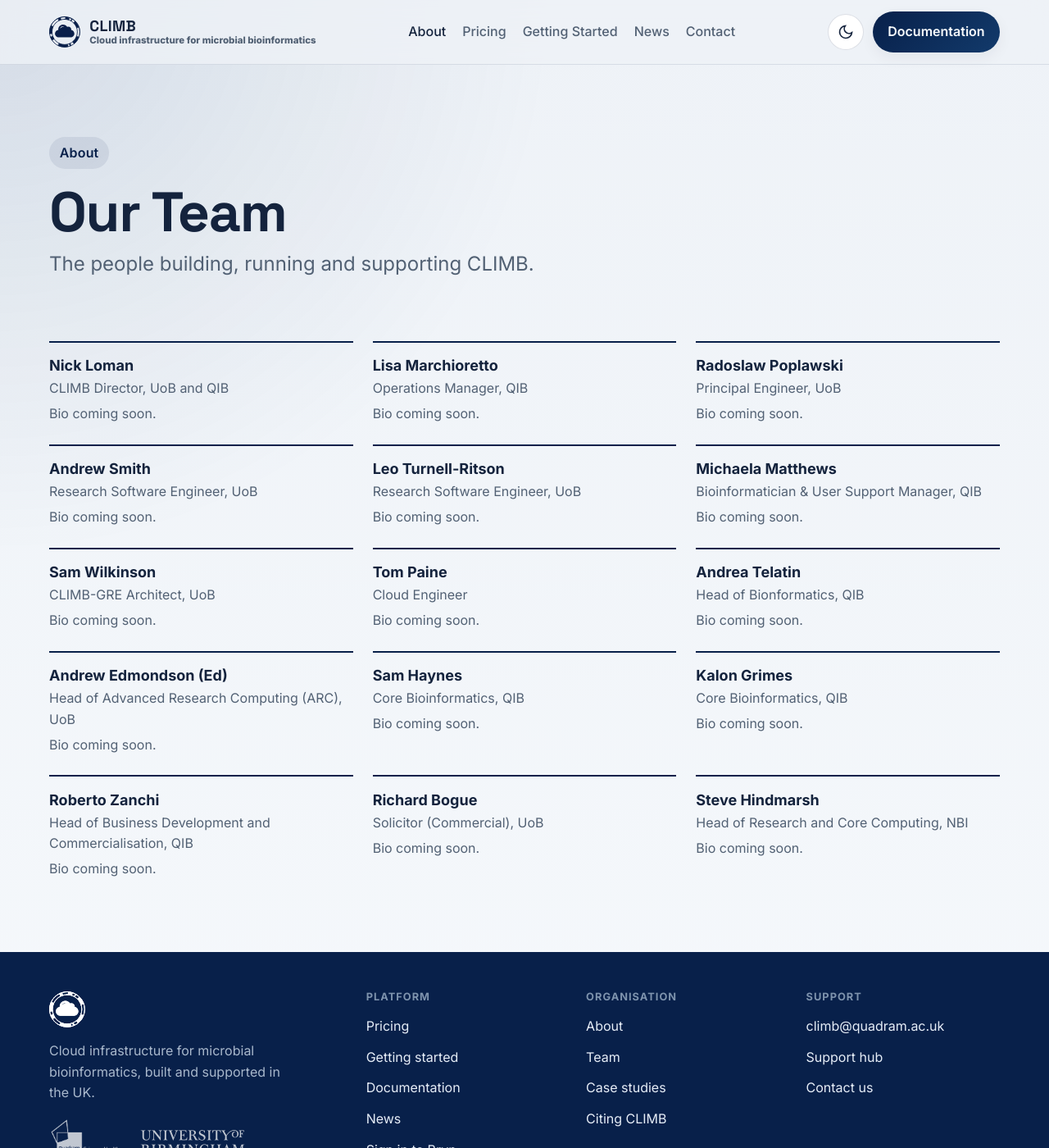
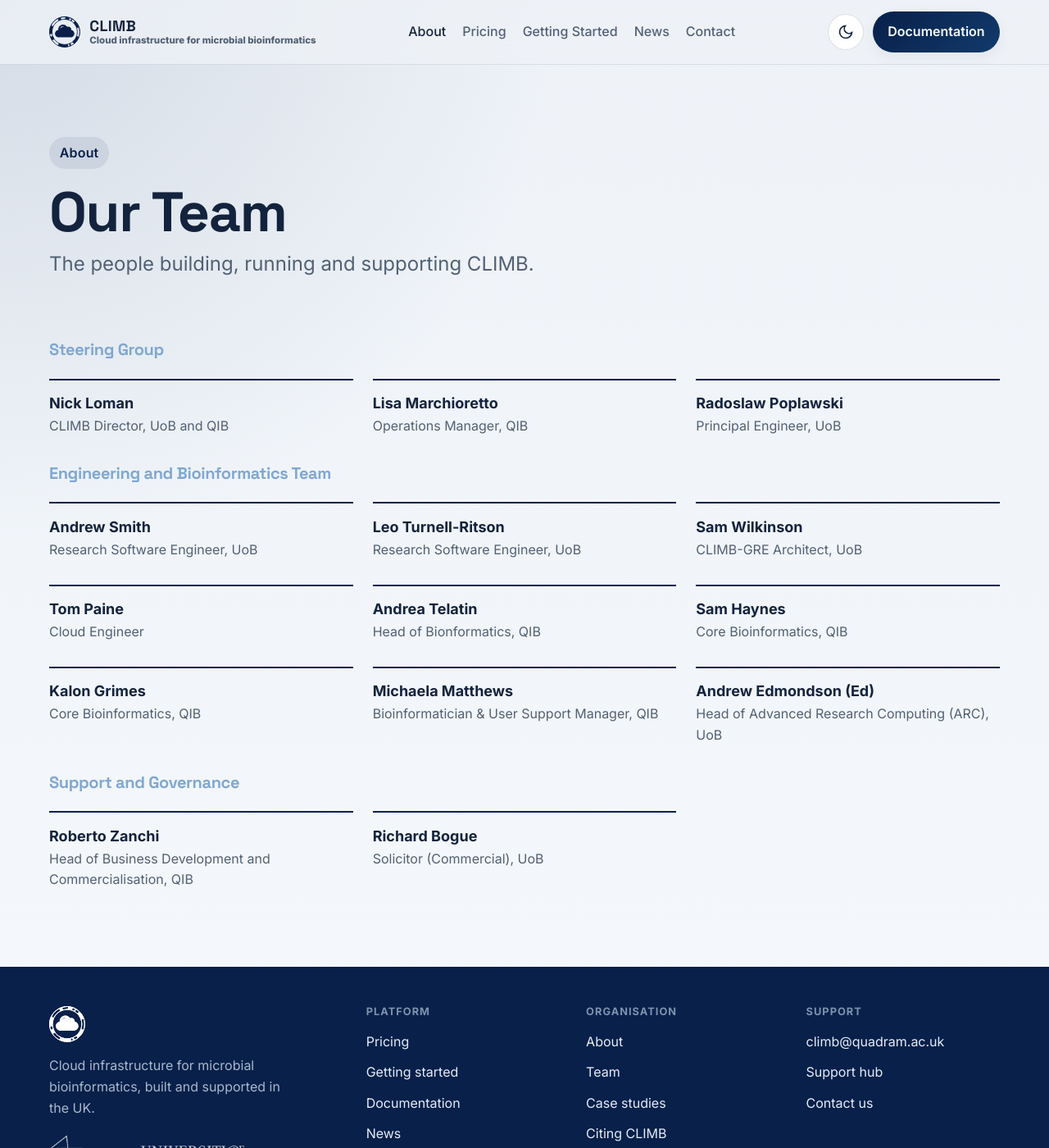
Before and after one commit to MRC-CLIMB/website, a Jekyll site: the page built from about/team.md, in a window 1280 px wide and 1400 px high. Shown: the whole window at 82% size. Built offline with Jekyll 4.4.1, drawn with Linux system fonts in a browser that asks for light colours.

Commit message:
Andrea: structured team membership

```diff
--- a/about/team.md
+++ b/about/team.md
@@ -12,80 +12,87 @@
   delete this comment block. Source: 3_Team-profiles.docx.
 -->
 
+<h3 class="team-section">Steering Group</h3>
+
 <div class="people-grid">
   <div class="person">
     <div class="name">Nick Loman</div>
     <div class="role">CLIMB Director, UoB and QIB</div>
-    <p class="bio">Bio coming soon.</p>
+    <p class="bio"></p>
   </div>
   <div class="person">
     <div class="name">Lisa Marchioretto</div>
     <div class="role">Operations Manager, QIB</div>
-    <p class="bio">Bio coming soon.</p>
+    <p class="bio"></p>
   </div>
   <div class="person">
     <div class="name">Radoslaw Poplawski</div>
     <div class="role">Principal Engineer, UoB</div>
-    <p class="bio">Bio coming soon.</p>
+    <p class="bio"></p>
   </div>
+</div>
+
+<h3 class="team-section">Engineering and Bioinformatics Team</h3>
+
+<div class="people-grid">
   <div class="person">
     <div class="name">Andrew Smith</div>
     <div class="role">Research Software Engineer, UoB</div>
-    <p class="bio">Bio coming soon.</p>
+    <p class="bio"></p>
   </div>
   <div class="person">
     <div class="name">Leo Turnell-Ritson</div>
     <div class="role">Research Software Engineer, UoB</div>
-    <p class="bio">Bio coming soon.</p>
+    <p class="bio"></p>
+  </div>
+  <div class="person">
+    <div class="name">Sam Wilkinson</div>
+    <div class="role">CLIMB-GRE Architect, UoB</div>
+    <p class="bio"></p>
+  </div>
+  <div class="person">
+    <div class="name">Tom Paine</div>
+    <div class="role">Cloud Engineer</div>
+    <p class="bio"></p>
+  </div>
+  <div class="person">
+    <div class="name">Andrea Telatin</div>
+    <div class="role">Head of Bionformatics, QIB</div>
+    <p class="bio"></p>
+  </div>
+  <div class="person">
+    <div class="name">Sam Haynes</div>
+    <div class="role">Core Bioinformatics, QIB</div>
+    <p class="bio"></p>
+  </div>
+  <div class="person">
+    <div class="name">Kalon Grimes</div>
+    <div class="role">Core Bioinformatics, QIB</div>
+    <p class="bio"></p>
   </div>
   <div class="person">
     <div class="name">Michaela Matthews</div>
     <div class="role">Bioinformatician &amp; User Support Manager, QIB</div>
-    <p class="bio">Bio coming soon.</p>
-  </div>
-  <div class="person">
-    <div class="name">Sam Wilkinson</div>
-    <div class="role">CLIMB-GRE Architect, UoB</div>
-    <p class="bio">Bio coming soon.</p>
-  </div>
-  <div class="person">
-    <div class="name">Tom Paine</div>
-    <div class="role">Cloud Engineer</div>
-    <p class="bio">Bio coming soon.</p>
-  </div>
-  <div class="person">
-    <div class="name">Andrea Telatin</div>
-    <div class="role">Head of Bionformatics, QIB</div>
-    <p class="bio">Bio coming soon.</p>
+    <p class="bio"></p>
   </div>
   <div class="person">
     <div class="name">Andrew Edmondson (Ed)</div>
     <div class="role">Head of Advanced Research Computing (ARC), UoB</div>
-    <p class="bio">Bio coming soon.</p>
+    <p class="bio"></p>
   </div>
+</div>
+
+<h3 class="team-section">Support and Governance</h3>
+
+<div class="people-grid">
   <div class="person">
-    <div class="name">Sam Haynes</div>
-    <div class="role">Core Bioinformatics, QIB</div>
-    <p class="bio">Bio coming soon.</p>
-  </div>
-  <div class="person">
-    <div class="name">Kalon Grimes</div>
-    <div class="role">Core Bioinformatics, QIB</div>
-    <p class="bio">Bio coming soon.</p>
-  </div>
-    <div class="person">
     <div class="name">Roberto Zanchi</div>
     <div class="role">Head of Business Development and Commercialisation, QIB</div>
-    <p class="bio">Bio coming soon.</p>
+    <p class="bio"></p>
   </div>
   <div class="person">
     <div class="name">Richard Bogue</div>
     <div class="role">Solicitor (Commercial), UoB</div>
-    <p class="bio">Bio coming soon.</p>
-  </div>
-  <div class="person">
-    <div class="name">Steve Hindmarsh</div>
-    <div class="role">Head of Research and Core Computing, NBI</div>
-    <p class="bio">Bio coming soon.</p>
+    <p class="bio"></p>
   </div>
 </div>
--- a/assets/css/style.css
+++ b/assets/css/style.css
@@ -360,6 +360,7 @@
 /* ---------- People ---------- */
 
 .people-grid { display: grid; grid-template-columns: repeat(3, 1fr); gap: 1.5rem; margin: 1.5rem 0; }
+.team-section { color: #7fa7d2; }
 .person { border-top: 2px solid var(--color-primary); padding-top: 0.9rem; }
 .person .name { font-weight: 700; }
 .person .role { color: var(--color-text-muted); font-size: var(--text-sm); margin-bottom: 0.35rem; }
```
